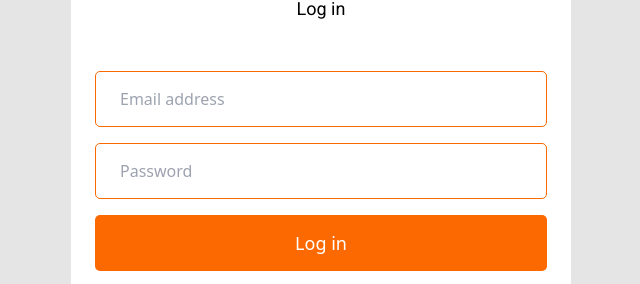
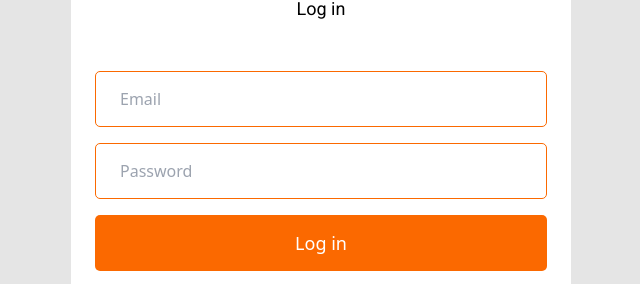
Before and after one commit to Antonynans/devNote, a React (Vite) app: page /login in a window 1280 px wide. Shown: the part 513-797 px from the top of the page, without its empty margins (319-959 px from the left). Built offline with nearby package versions, Linux system fonts and the light colour scheme.

Commit message:
added react-hook-form to both login and signup pages

```diff
--- a/src/components/CreateAccount.tsx
+++ b/src/components/CreateAccount.tsx
@@ -1,38 +1,54 @@
 import { useState } from "react";
-// import { useNavigate } from "react-router-dom";
 import axios from "axios";
 import { Endpoints } from "./Endpoints";
 import { ToastContainer, toast } from "react-toastify";
+import { useNavigate } from "react-router-dom";
+import { object, string, TypeOf } from "zod";
+import { zodResolver } from "@hookform/resolvers/zod";
+import { useForm, FormProvider, SubmitHandler } from "react-hook-form";
+import FormInputs from "./FormInputs";
 
 interface Props {
   setIsverify: React.Dispatch<React.SetStateAction<boolean>>;
   setEmail: React.Dispatch<React.SetStateAction<string>>;
 }
 
+const registerSchema = object({
+  username: string().min(1, "Username is required").max(100),
+  fullname: string().min(1, "Name is required").max(100),
+  email: string()
+    .min(1, "Email address is required")
+    .email("Email Address is invalid"),
+  password: string()
+    .min(1, "Password is required")
+    .min(8, "Password must be more than 8 characters")
+    .max(32, "Password must be less than 32 characters"),
+  passwordConfirm: string().min(1, "Please confirm your password"),
+}).refine((data) => data.password === data.passwordConfirm, {
+  path: ["passwordConfirm"],
+  message: "Passwords do not match",
+});
+
+export type RegisterInput = TypeOf<typeof registerSchema>;
+
 const CreateAccount: React.FC<Props> = ({ setIsverify, setEmail }) => {
   const [loading, setLoading] = useState(false);
 
-  const [inputs, setInputs] = useState({
-    email: "",
-    firstname: "",
-    lastname: "",
-    password: "",
+  const methods = useForm<RegisterInput>({
+    resolver: zodResolver(registerSchema),
   });
 
+  const navigate = useNavigate();
 
-  const onChangeHandler = (e: React.ChangeEvent<HTMLInputElement>) => {
-    setInputs({ ...inputs, [e.target.id]: e.target.value });
-  };
+  const { handleSubmit } = methods;
 
-
-  const onSubmit = async (e: React.FormEvent<HTMLFormElement>) => {
-    e.preventDefault();
+  const onSubmitHandler: SubmitHandler<RegisterInput> = (values) => {
     setLoading(true);
     try {
-      await axios.post(Endpoints.signup, inputs).then(() => {
+      axios.post(Endpoints.signup, values).then(() => {
         setLoading(false);
         setIsverify(true);
-        setEmail(inputs.email);
+        setEmail(values.email);
         toast.success("Check email address for OTP");
       });
     } catch (err) {
@@ -58,39 +74,19 @@ const CreateAccount: React.FC<Props> = ({ setIsverify, setEmail }) => {
         <p className="text-lg roboto text-center">Sign up</p>
       </div>
 
-      <form onSubmit={onSubmit} className="flex flex-col gap-4 mt-12">
-        <input
-          type="text"
-          placeholder="First name"
-          id="firstname"
-          onChange={onChangeHandler}
-          required
-          className="h-14 border border-[#FB6900] rounded-[5px] outline-none px-6"
-        />
-        <input
-          type="text"
-          placeholder="Last name"
-          id="lastname"
-          onChange={onChangeHandler}
-          required
-          className="h-14 border border-[#FB6900] rounded-[5px] outline-none px-6"
-        />
-        <input
-          type="email"
-          id="email"
-          placeholder="Email address"
-          onChange={onChangeHandler}
-          required
-          className="h-14 border border-[#FB6900] rounded-[5px] outline-none px-6"
-        />
-        <input
+      <FormProvider {...methods}>
+        <form
+          onSubmit={handleSubmit(onSubmitHandler)}
+          className="flex flex-col gap-4 mt-12"
+        >
+          <FormInputs label="User Name" name="username" />
+          <FormInputs label="Full Name" name="fullname" />
+          <FormInputs label="Email" name="email" type="email" />
+          <FormInputs label="Password" name="password" type="password" />
+          <FormInputs
+            label="Confirm Password"
+            name="passwordConfirm"
             type="password"
-          value={inputs.password}
-          id="password"
-          placeholder="Password"
-          onChange={onChangeHandler}
-          required
-          className="h-14 border border-[#FB6900] rounded-[5px] outline-none px-6"
           />
           <button
             disabled={loading}
@@ -101,11 +97,15 @@ const CreateAccount: React.FC<Props> = ({ setIsverify, setEmail }) => {
             Sign up
           </button>
         </form>
+      </FormProvider>
 
       <div className="flex justify-center items-center">
-        <a href="/login" className="roboto text-[#FB6900] text-center mt-4">
+        <p
+          className="roboto text-[#FB6900] text-center mt-4 cursor-pointer"
+          onClick={() => navigate("/login")}
+        >
           Registered? Login here
-        </a>
+        </p>
       </div>
     </>
   );
--- /dev/null
+++ b/src/components/FormInputs.tsx
@@ -0,0 +1,33 @@
+import React from "react";
+import { useFormContext } from "react-hook-form";
+
+type Props = {
+  label: string;
+  name: string;
+  type?: string;
+};
+
+const FormInputs: React.FC<Props> = ({ label, name, type = "text" }) => {
+  const {
+    register,
+    formState: { errors },
+  } = useFormContext();
+  return (
+    <div className="flex flex-col gap-4">
+
+      <input
+        type={type}
+        placeholder={label}
+        className="h-14 border border-[#FB6900] rounded-[5px] outline-none px-6"
+        {...register(name)}
+      />
+      {errors[name] && (
+        <span className="text-red-500 text-xs pt-1 block">
+          {errors[name]?.message as string}
+        </span>
+      )}
+    </div>
+  );
+};
+
+export default FormInputs;
--- a/src/pages/Login.tsx
+++ b/src/pages/Login.tsx
@@ -1,36 +1,44 @@
-import { useState, ChangeEvent } from "react";
+import { useState } from "react";
 import { useNavigate } from "react-router-dom";
 import axios from "axios";
 import { useDispatch } from "react-redux";
 import { getUsers } from "../store/slice/getUsers";
 import { Endpoints } from "../components/Endpoints";
 import { ToastContainer, toast } from "react-toastify";
+import { object, string, TypeOf } from "zod";
+import { zodResolver } from "@hookform/resolvers/zod";
+import { useForm, FormProvider, SubmitHandler } from "react-hook-form";
+import FormInputs from "../components/FormInputs";
+
+const loginSchema = object({
+  email: string()
+    .min(1, "Email address is required")
+    .email("Email Address is invalid"),
+  password: string()
+    .min(1, "Password is required")
+    .min(8, "Password must be more than 8 characters")
+    .max(32, "Password must be less than 32 characters"),
+});
+
+export type LoginInput = TypeOf<typeof loginSchema>;
 
 export default function Login() {
   const [loading, setLoading] = useState(false);
-  const [inputs, setInputs] = useState({
-    email: "",
-    password: "",
-  });
 
   const navigate = useNavigate();
   const dispatch = useDispatch();
 
-  const onChangeHandler = (e: ChangeEvent<HTMLInputElement>) => {
-    setInputs({ ...inputs, [e.target.id]: e.target.value });
-  };
+  const methods = useForm<LoginInput>({
+    resolver: zodResolver(loginSchema),
+  });
 
-  const onSubmit = async (e: React.FormEvent<HTMLFormElement>) => {
-    e.preventDefault();
+  const { handleSubmit } = methods;
+
+  const onSubmitHandler: SubmitHandler<LoginInput> = (values) => {
     setLoading(true);
 
-    const data = {
-      email: inputs.email,
-      password: inputs.password,
-    };
-
     try {
-      await axios.post(Endpoints.login, data).then((res) => {
+      axios.post(Endpoints.login, values).then((res) => {
         dispatch(getUsers(res.data));
         navigate("/");
         setLoading(false);
@@ -46,6 +54,7 @@ export default function Login() {
       } else {
         console.error(err);
       }
+    } finally {
       setLoading(false);
     }
   };
@@ -66,24 +75,14 @@ export default function Login() {
             <p className="text-lg roboto text-center">Log in</p>
           </div>
 
-          <form onSubmit={onSubmit} className="flex flex-col gap-4 mt-12">
-            <input
-              type="email"
-              placeholder="Email address"
-              id="email"
-              onChange={onChangeHandler}
-              required
-              className="h-14 border border-[#FB6900] rounded-[5px] outline-none px-6"
-            />
-            <input
-              type="password"
-              placeholder="Password"
-              onChange={onChangeHandler}
-              id="password"
-              required
-              minLength={8}
-              className="h-14 border border-[#FB6900] rounded-[5px] outline-none px-6"
-            />
+          <FormProvider {...methods}>
+            <form
+              onSubmit={handleSubmit(onSubmitHandler)}
+              className="flex flex-col gap-4 mt-12"
+            >
+              <FormInputs label="Email" name="email" type="email" />
+              <FormInputs label="Password" name="password" type="password" />
+
               <button
                 disabled={loading}
                 className={`bg-[#FB6900] text-white text-lg h-14 rounded-[5px] roboto" ${
@@ -93,14 +92,15 @@ export default function Login() {
                 Log in
               </button>
             </form>
+          </FormProvider>
 
           <div className="flex justify-center items-center">
-            <a
-              href="/signup"
-              className="roboto text-[#FB6900] text-center mt-4"
+            <p
+              className="roboto text-[#FB6900] text-center mt-4 cursor-pointer"
+              onClick={() => navigate("/signup")}
             >
               Not registered? Sign up here
-            </a>
+            </p>
           </div>
         </main>
       </div>
```
Also changed, not shown: package.json (+6 -1 lines), 1 other file (tests, documents, lock files or other folders). Lines whose indentation alone changed are shown as unchanged.
